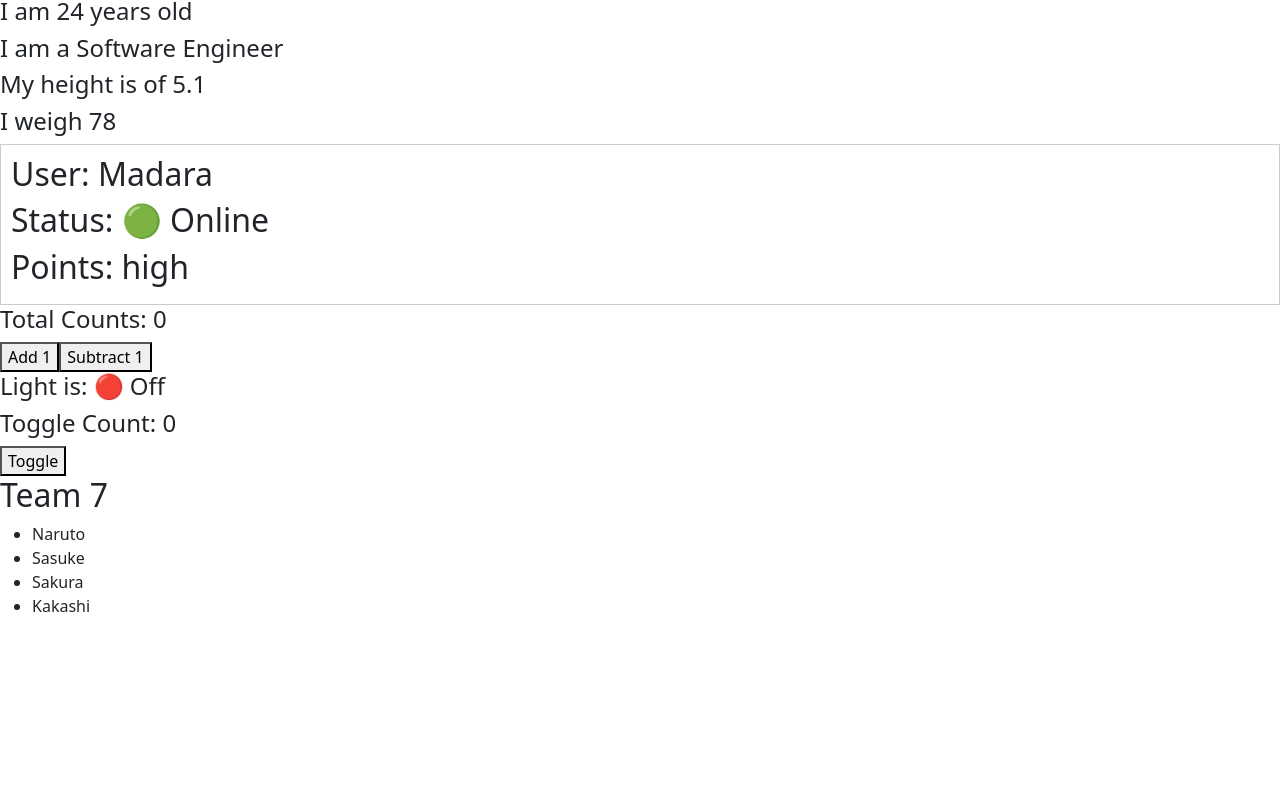
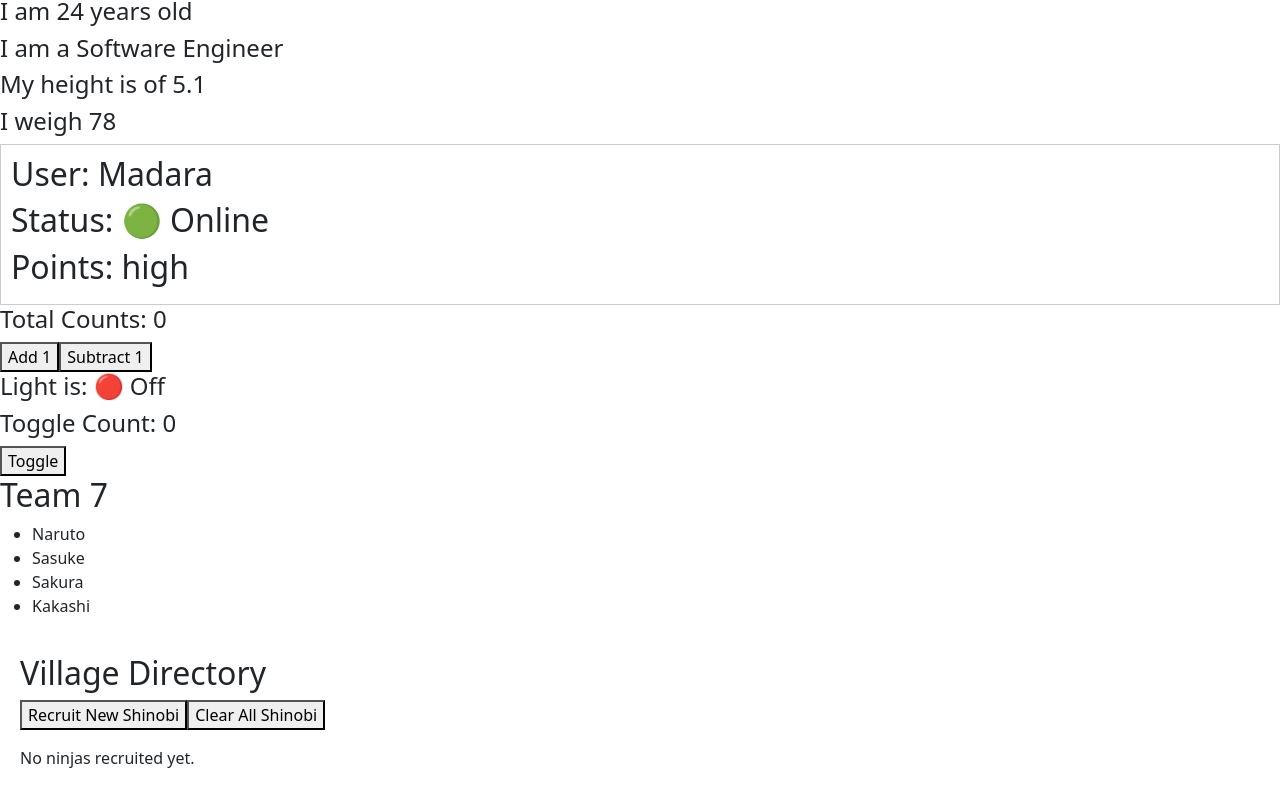
Before and after one commit to Madara-coder/learn-react-v2, a React (Vite) app: page / in a window 1280 px wide. Shown: the part 317-1123 px from the top of the page. Before the commit the page ends 951 px from the top, so only its background shows below. Built offline with nearby package versions, Linux system fonts and the light colour scheme.

Commit message:
day-3: learnt about map and useState

```diff
--- a/src/App.tsx
+++ b/src/App.tsx
@@ -4,6 +4,7 @@ import { UserCard } from "./components/UserCard";
 import { Counter } from "./components/Counter";
 import { LightSwitch } from "./components/LightSwitch";
 import { NinjaTeam} from "./components/NinjaTeam";
+import { UserManager } from "./components/UserManager";
 
 function App() {
   let items = ["New York", "San Fransisco", "Nepal", "Kathmandu"];
@@ -20,6 +21,7 @@ function App() {
       <Counter />
       <LightSwitch />
       <NinjaTeam />
+      <UserManager />
     </div>
   );
 }
--- /dev/null
+++ b/src/components/UserManager.tsx
@@ -0,0 +1,58 @@
+import { useState } from "react";
+
+// The blueprint for the user object
+interface User {
+    id: number;
+    name: string;
+};
+
+export const UserManager = () => {
+    //The state: starts as an empty array of Users.
+    const [users, setUsers] = useState<User[]>([]);
+
+    // The action: this function runs when we click the button
+    const addUser = () => {
+        // Create a new single user object
+        const newUser: User = {
+            id: Date.now(), // Unique ID based on current time
+            name: `Shinobi ${users.length +1}`, // Name based on the current number of users
+        };
+
+        // Update state: "[...users] copies the current list"
+        // then we add "new User" to the end of it.
+        setUsers([...users, newUser]);
+    };
+
+    {/* This function clears the entire list of users when called */ }
+    const clearUsers = () => {
+        setUsers([]);
+    };
+
+    return (
+        <>
+            <div style={{ padding: "20px"}}>
+                <h2>Village Directory</h2>
+
+                {/* The Button */}
+                <button onClick={addUser}>Recruit New Shinobi</button>
+
+                {/* Clear all button */}
+                <button onClick={clearUsers}>Clear All Shinobi</button>
+
+                {/* The List */}
+                <ul>
+                    {users.map((u) => (
+                        <li key={u.id}>
+                            ID: {u.id} | <strong>{u.name}</strong>
+                        </li>
+                    ))}
+                </ul>
+
+                {/* Showing a message if the list is empty */}
+                {users.length === 0 && <p>No ninjas recruited yet.</p>}
+                {/* It can also be written as */}
+                {/* {users.length ===0 ? <p>No ninjas recruited yet.</p> : null} */}
+            </div>
+        </>
+    );
+};
```
